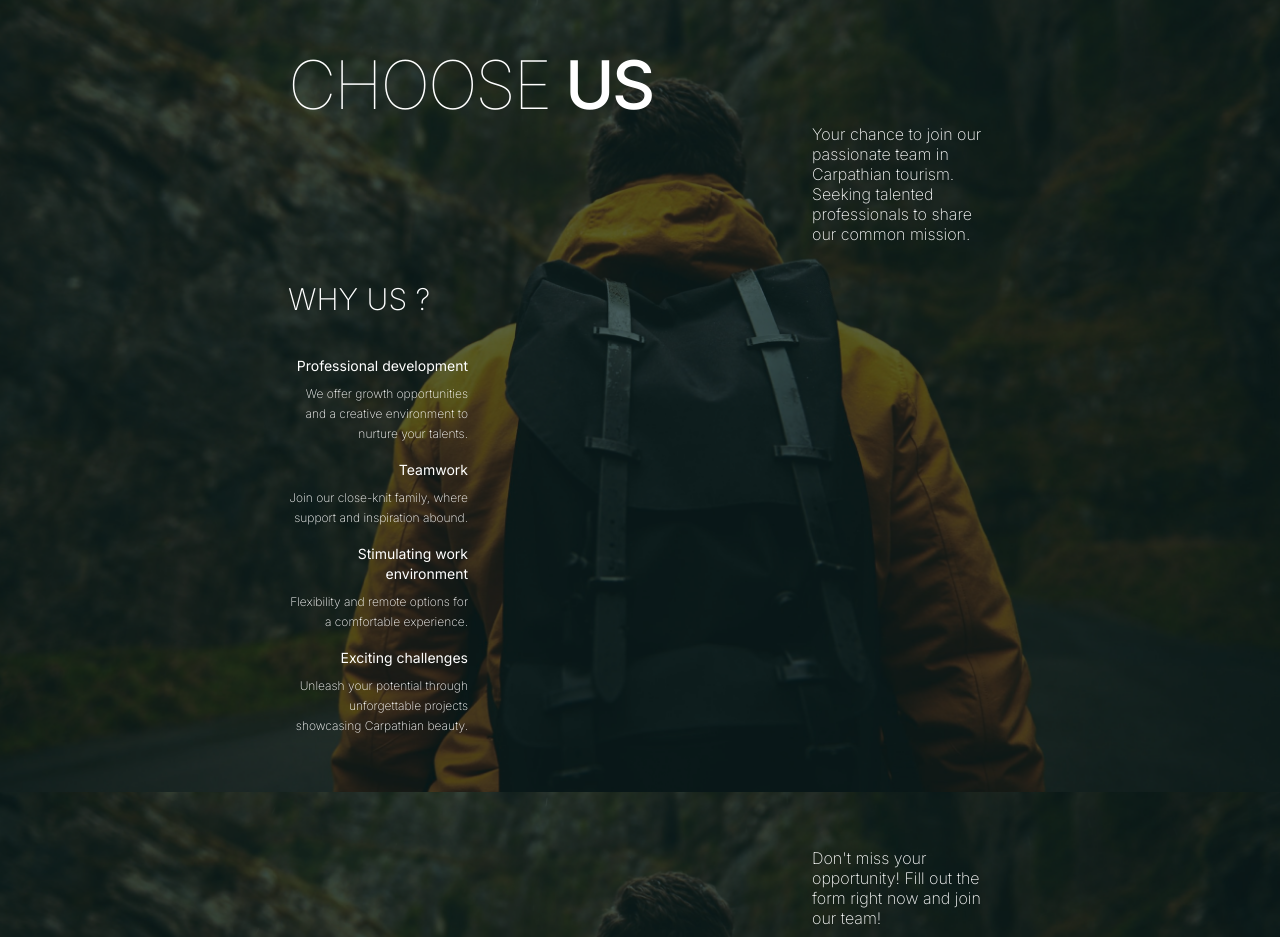
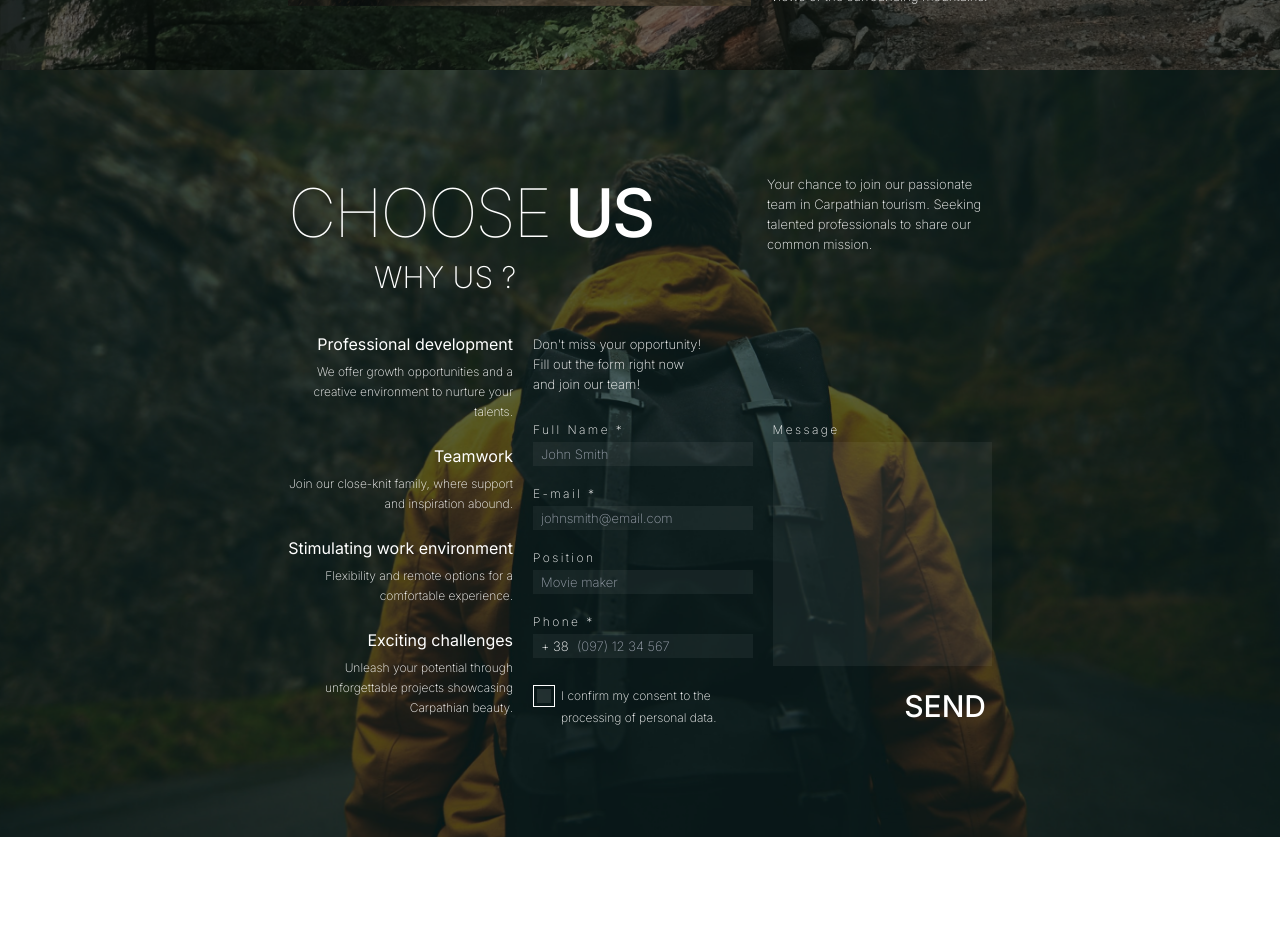
Before and after one commit to RomanPyryn/carp-travel, a Next.js app: page / in a window 1280 px wide. Shown: the part 1860-2797 px from the top of the page. After the commit the page ends 2697 px from the top, so only its background shows below. Built offline with nearby package versions, Linux system fonts and the light colour scheme.

Commit message:
add styles career

```diff
--- a/package.json
+++ b/package.json
@@ -22,6 +22,7 @@
     "react": "18.2.0",
     "react-dom": "18.2.0",
     "react-hook-form": "^7.45.4",
+    "react-toastify": "^9.1.3",
     "sass": "^1.65.1",
     "swiper": "^10.2.0",
     "tailwindcss": "3.3.3",
--- a/src/app/globals.scss
+++ b/src/app/globals.scss
@@ -34,7 +34,15 @@ body {
   z-index: 2;
 }
 
+
 .section {
+	padding: 56px 0;
+	@media (min-width: 768px) {
+		padding: 64px 0;
+	}
+	@media (min-width: 768px) {
+		padding: 104px 0;
+	}
   position: relative;
   background-size: cover;
   background-position-x: 20%;
@@ -175,16 +183,16 @@ body {
 }
 
 .whyUs-item {
-  @apply space-y-2;
+  @apply space-y-2 xl:space-y-0 xl:flex xl:gap-6 xl:justify-end;
 }
 .whyUs-subtitle {
-  @apply font-normal text-[14px] leading-[1.43];
+  @apply font-normal text-[14px] leading-[1.43] md:text-[16px] md:leading-[1.25] xl:max-w-[260px] xl:text-[16px] xl:leading-[1.33];
 }
 .whyUs-text {
-  @apply font-extralight text-[12px] leading-[1.67];
+  @apply font-extralight text-[12px] leading-[1.67] xl:max-w-[285px];
 }
 .form {
-	@apply space-y-4 font-extralight;
+	@apply space-y-4 font-extralight md:space-y-2 text-[13px] leading-[1.85] xl:text-[20px];
 	& .error {
 		@apply text-red-600;
 	}
@@ -195,11 +203,11 @@ body {
 .input {
   @apply bg-white/5 font-[13px] leading-[1.85] px-2 w-full outline-none;
 	&.phone {
-		@apply pl-11;
+		@apply pl-11 xl:pl-14;
 	}
 }
 .error-text {
-	@apply absolute ease-in right-0 -bottom-[24px];
+	@apply absolute ease-in right-0 -bottom-[24px] text-start;
 }
 
 .agreement {
@@ -232,7 +240,7 @@ body {
 	background-color: white;
 }
 .btn-send {
-	@apply block font-medium text-[30px] leading-[1.33] p-[5px] border border-transparent w-auto ml-auto transition-all duration-300 ease-in hover:scale-[1.05] hover:border-white hover:bg-white/5;
+	@apply block font-medium text-[30px] leading-[1.33] p-[5px] border border-transparent w-auto smOnly:ml-auto transition-all duration-300 ease-in hover:scale-[1.05] hover:border-white hover:bg-white/5 xl:text-[32px];
 }
 
 .visually-hidden {
--- a/src/app/layout.tsx
+++ b/src/app/layout.tsx
@@ -1,6 +1,8 @@
 import './globals.scss'
 import type { Metadata } from 'next'
 import { Inter } from 'next/font/google'
+import { ToastContainer } from 'react-toastify';
+import 'react-toastify/dist/ReactToastify.css';
 import Header from '../components/Header'
 
 const inter = Inter({ subsets: ['latin'] })
@@ -14,6 +16,7 @@ export default function RootLayout({children,}: {children: React.ReactNode}) {
   return (
     <html lang="en">
 			<body className={inter.className}>
+				<ToastContainer position="top-right" autoClose={2500} theme="colored" />
 				<Header/>
 				{children}
 			</body>
--- a/src/components/About.tsx
+++ b/src/components/About.tsx
@@ -1,6 +1,6 @@
 export default function About() {
   return (
-    <section id="about" className="section about py-14 md:py-16 xl:py-28">
+    <section id="about" className="section about">
       <div className="container space-y-10 md:space-y-16">
         <div className="relative md:flex md:justify-between md:gap-6">
           <h2 className="section-title smOnly:mb-2">
--- a/src/components/Career.tsx
+++ b/src/components/Career.tsx
@@ -1,28 +1,31 @@
-import CareerForm from './CareerForm'
+import CareerForm from './CareerForm';
 
 export default function Career() {
   return (
     <>
-      <section className="section career py-14">
-        <div className="container space-y-9">
-          <div className="smOnly:space-y-6">
+      <section className="section career">
+        <div className="container space-y-9 md:space-y-1 xl:space-y-6">
+          <div className="smOnly:space-y-6 md:flex md:justify-between">
             <h2 className="section-title">
               <span className="font-thin">Choose</span> US
             </h2>
-            <p className="section-text max-w-[180px] ml-auto">
+            <p className="section-text max-w-[180px] ml-auto md:text-[13px] md:leading-[1.54] md:max-w-[225px] xl:text-[18px] xl:leading-[1.33] xl:text-justify xl:max-w-[300px] xl:mt-2">
               Your chance to join our passionate team in Carpathian tourism. Seeking talented
               professionals to share our common mission.{' '}
             </p>
           </div>
-          <div className="space-y-9">
-            <h3 className="font-extralight text-[30px] uppercase leading-[1.33] smOnly:max-w-[180px] smOnly:ml-auto">
+
+            <div className="space-y-9 xl:space-y-12">
+              <h3 className="font-extralight text-[30px] uppercase leading-[1.33] max-w-[180px] ml-auto md:ml-[86px] xl:text-[36px] xl:leading-[1.08] xl:ml-[180px]">
                 Why us ?
               </h3>
-            <ul className="text-right space-y-4 max-w-[180px]">
+              <div className="md:flex md:gap-5 xl:justify-end xl:gap-8">
+                <ul className="text-right space-y-4 max-w-[180px] md:space-y-6 md:max-w-[225px] xl:max-w-[540px] xl:text-start">
                   <li className="whyUs-item">
                     <h3 className="whyUs-subtitle">Professional development</h3>
                     <p className="whyUs-text">
-                  We offer growth opportunities and a creative environment to nurture your talents.
+                      We offer growth opportunities and a creative environment to nurture your
+                      talents.
                     </p>
                   </li>
                   <li className="whyUs-item">
@@ -45,15 +48,17 @@ export default function Career() {
                     </p>
                   </li>
                 </ul>
+                <div className="hidden md:block w-full xl:w-[600px] xl:-mt-[100px]">
+                  <CareerForm />
                 </div>
               </div>
+            </div>
+
+        </div>
       </section>
-      <section className="section career py-14">
-        <div className="container space-y-6">
-          <p className="section-text max-w-[180px] ml-auto">
-            Don&apos;t miss your opportunity! Fill out the form right now and join our team!
-					</p>
-					<CareerForm/>
+      <section className="section career py-14 md:hidden">
+        <div className="container">
+          <CareerForm />
         </div>
       </section>
     </>
--- a/src/components/CareerForm.tsx
+++ b/src/components/CareerForm.tsx
@@ -1,6 +1,7 @@
 'use client';
 import React, { useState } from 'react';
 import { useForm, Controller } from 'react-hook-form';
+import { toast } from 'react-toastify';
 import clsx from 'clsx';
 
 interface FormData {
@@ -34,11 +35,12 @@ const CareerForm: React.FC = () => {
   const [isPhoneInvalid, setIsPhoneInvalid] = useState(false);
 
   const onSubmit = (data: FormData) => {
-
     if (data.consent && !isFullNameInvalid && !isEmailInvalid && !isPhoneInvalid) {
 			const phoneWithCode = '+38' + data.phone;
+			toast.success("Thank's! We will contact you soon");
       console.log('Consent given:', { ...data, phone: phoneWithCode });
 		} else {
+			toast.error('Fill in the required fields and give consent');
       console.log('Not agree!');
     }
   };
@@ -66,13 +68,19 @@ const CareerForm: React.FC = () => {
   const isFormSubmitted = formState.isSubmitted && !formState.isValid;
 
   return (
+    <div className="space-y-6">
+      <p className="section-text max-w-[180px] smOnly:ml-auto md:text-[13px] md:leading-[1.54] md:max-w-[170px] xl:text-[18px] xl:leading-[1.33] xl:max-w-[235px]">
+        Don&apos;t miss your opportunity! Fill out the form right now and join our team!
+      </p>
       <form onSubmit={handleSubmit(onSubmit)} className="form">
+        <div className="md:grid md:grid-cols-2 gap-5">
+          <div className="space-y-4">
             <div className="relative">
               <label
                 htmlFor="fullName"
                 className={clsx(
                   'label',
-            isFullNameInvalid && (touchedFields.phone || isFormSubmitted) && 'error'
+                  isFullNameInvalid && (touchedFields.fullName || isFormSubmitted) && 'error'
                 )}
               >
                 Full Name *
@@ -90,13 +98,13 @@ const CareerForm: React.FC = () => {
                     type="text"
                     className={clsx(
                       'input',
-                isFullNameInvalid && (touchedFields.phone || isFormSubmitted) && 'error'
+                      isFullNameInvalid && (touchedFields.fullName || isFormSubmitted) && 'error'
                     )}
                     placeholder="John Smith"
                     onBlur={() => {
                       field.onBlur();
                       onFullNameChange(field.value);
-                onFieldBlur('phone');
+                      onFieldBlur('fullName');
                     }}
                     onChange={e => {
                       field.onChange(e);
@@ -105,7 +113,7 @@ const CareerForm: React.FC = () => {
                   />
                 )}
               />
-        {isFullNameInvalid && (touchedFields.phone || isFormSubmitted) && (
+              {isFullNameInvalid && (touchedFields.fullName || isFormSubmitted) && (
                 <span className="error error-text label">X Incorrect name</span>
               )}
             </div>
@@ -115,7 +123,7 @@ const CareerForm: React.FC = () => {
                 htmlFor="email"
                 className={clsx(
                   'label',
-            isEmailInvalid && (touchedFields.phone || isFormSubmitted) && 'error'
+                  isEmailInvalid && (touchedFields.email || isFormSubmitted) && 'error'
                 )}
               >
                 E-mail *
@@ -129,7 +137,7 @@ const CareerForm: React.FC = () => {
                     type="email"
                     className={clsx(
                       'input',
-                isEmailInvalid && (touchedFields.phone || isFormSubmitted) && 'error'
+                      isEmailInvalid && (touchedFields.email || isFormSubmitted) && 'error'
                     )}
                     placeholder="johnsmith@email.com"
                     onBlur={() => {
@@ -144,7 +152,7 @@ const CareerForm: React.FC = () => {
                   />
                 )}
               />
-        {isEmailInvalid && (touchedFields.phone || isFormSubmitted) && (
+              {isEmailInvalid && (touchedFields.email || isFormSubmitted) && (
                 <span className="error error-text label">X Incorrect email</span>
               )}
             </div>
@@ -201,6 +209,7 @@ const CareerForm: React.FC = () => {
                 <span className="error error-text label">X Incorrect name</span>
               )}
             </div>
+          </div>
 
           <div>
             <label htmlFor="message" className="label">
@@ -210,18 +219,20 @@ const CareerForm: React.FC = () => {
               name="message"
               control={control}
               render={({ field }) => (
-            <textarea {...field} className="input" rows={4} style={{ resize: 'none' }} />
+                <textarea {...field} className="input min-h-[200px] md:min-h-[224px] xl:min-h-[268px]" style={{ resize: 'none' }} />
               )}
             />
           </div>
+        </div>
 
+        <div className="smOnly:space-y-4 md:flex md:justify-between items-center">
           <div className="flex items-center">
             <Controller
               name="consent"
               control={control}
               defaultValue={false}
               render={({ field }) => (
-            <label className="agreement text-[12px] leading-[1.84] pl-7">
+                <label className="agreement text-[12px] leading-[1.84] pl-7  md:max-w-[190px]">
                   <input
                     type="checkbox"
                     className="checkbox visually-hidden"
@@ -236,13 +247,12 @@ const CareerForm: React.FC = () => {
             />
           </div>
 
-      <button
-        type="submit"
-        className="btn-send"
-      >
+          <button type="submit" className="btn-send">
             SEND
           </button>
+        </div>
       </form>
+    </div>
   );
 };
 
```
Also changed, not shown: 1 other file (tests, documents, lock files or other folders). Lines whose indentation alone changed are shown as unchanged.
